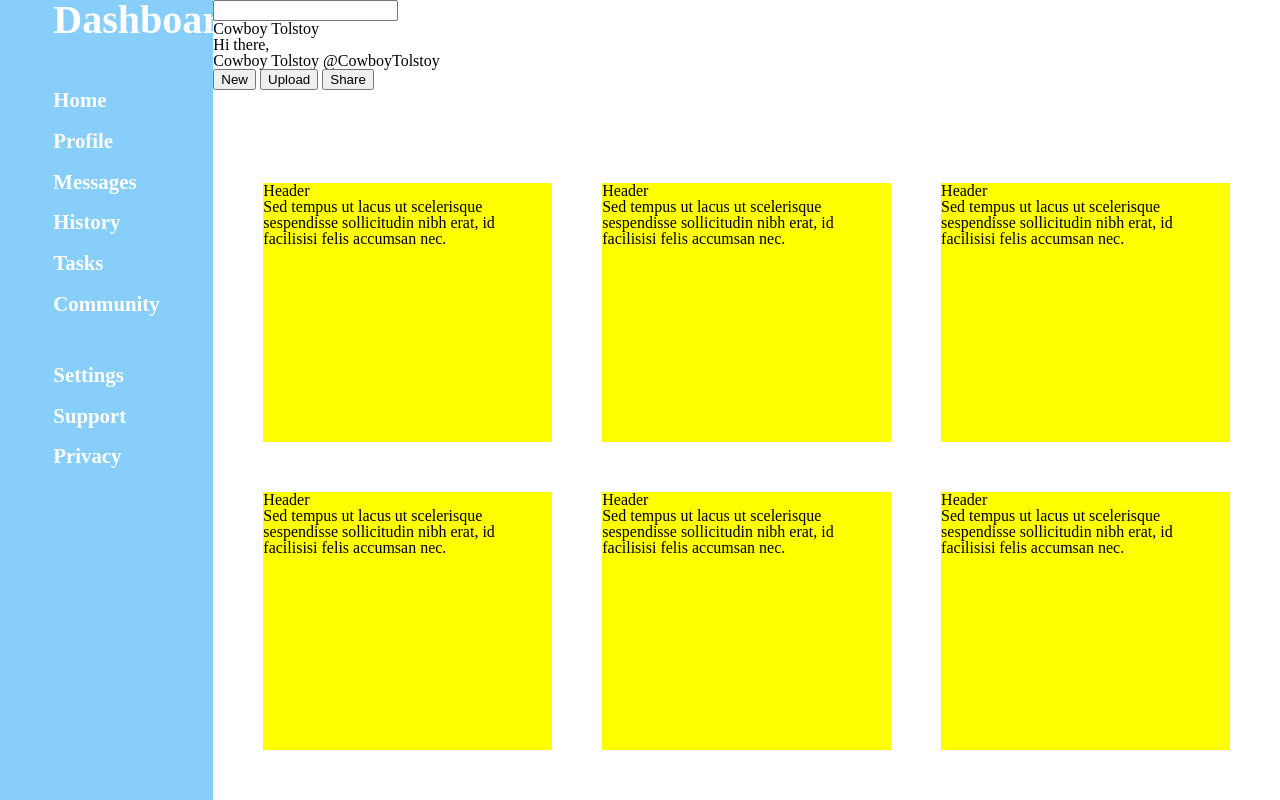
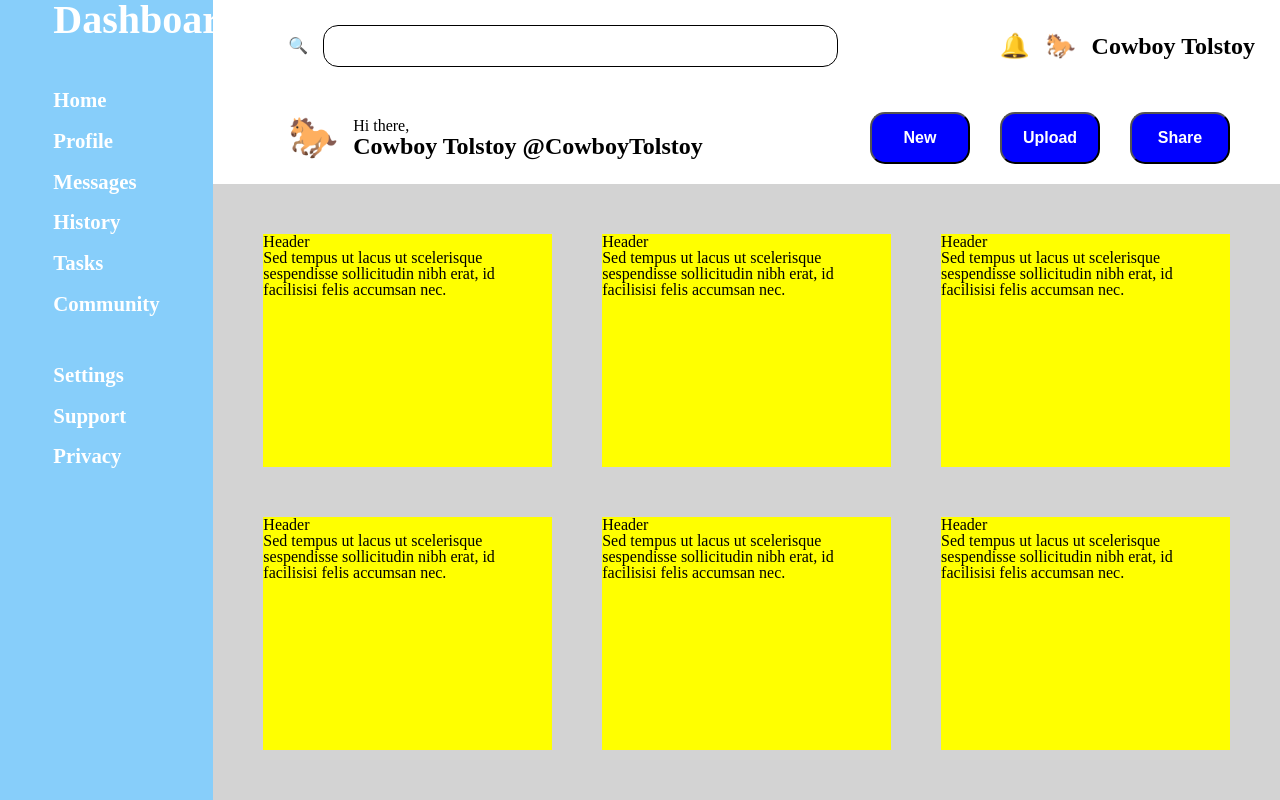
Before and after one commit to CowboyAragorn/Admin-dashboard, a plain HTML site: page index.html in a window 1280 px wide. Drawn offline with Linux system fonts and the light colour scheme.

Commit message:
feat: rudimentary search bar container

```diff
--- a/index.html
+++ b/index.html
@@ -27,23 +27,22 @@
         </div>
         <div id="searchContainer">
             <div id="topSearchContainer">
-                <div id="searchContainer">
-                    <div class="icon"></div>
-                    <input type="text">
+                <div id="searchBarContainer">
+                    <div class="icon">&#128269</div>
+                    <input id="searchBar" type="text">
                 </div>
                 <div id="profileIconContainer">
-                    <div class="icon"></div>
-                    <div class="profileIcon"></div>
+                    <div class="icon">&#128276</div>
+                    <div class="profileIcon">&#128014</div>
                     <div id="name">Cowboy Tolstoy</div>
                 </div>
             </div>
             <div id="bottomSearchContainer">
-                <profileContainer>
-                    <div id="largerProfileIcon" class="profileIcon"></div>
-                    <div id="hiMessage">Hi there,</div>
-                    <div id="userName">Cowboy Tolstoy @CowboyTolstoy</div>
+                <profileContainer id="profileContainer">
+                    <div id="largerProfileIcon" class="profileIcon">&#128014</div>
+                    <div id="hiMessage">Hi there,<br><span id="username">Cowboy Tolstoy @CowboyTolstoy</span></div>
                 </profileContainer>
-                <interactBtnContainer>
+                <interactBtnContainer id="interactBtnContainer">
                     <button class="interactBtn">New</button>
                     <button class="interactBtn">Upload</button>
                     <button class="interactBtn">Share</button>
--- a/style.css
+++ b/style.css
@@ -96,12 +96,95 @@ body{
     text-align: left;
     margin-left: 25%;
 }
+#searchContainer{
+    display: grid;
+    grid-template-columns: 1fr 2fr;
+    grid-template-rows: 1fr 1fr;
+    align-items: center;
+}
+#topSearchContainer{
+    grid-row: 1/2;
+    grid-column: 1/3;
+    display: grid;
+    grid-template-columns: 2fr 1fr;
+    align-items: center;
+    padding: 25px;
+
+}
+#searchBarContainer{
+    display: flex;
+    justify-content: flex-start;
+    align-items: center;
+    padding-left: 50px;
+    gap: 15px;
+}
+    #searchBar{
+        width: 80%;
+        height: 30px;
+        border: none;
+        border-radius: 15px;
+        border: black solid 1pt;
+        padding: 5px;
+    }
+#profileIconContainer{
+    display: flex;
+    justify-content: flex-end;
+    gap: 1rem;
+    font-size: 1.5rem;
+    font-weight: bold;
+}
+    #profileIcon{
+        border: solid 1pt black;
+        padding: 10px;
+        border-radius: 15px;
+    }
+#bottomSearchContainer{
+    grid-row: 2/3;
+    grid-column: 1/3;
+    display: grid;
+    grid-template-columns: 1fr 1fr;
+    align-items: center;
+}
+    #profileContainer{
+        display: flex;
+        justify-content: flex-start;
+        align-items: center;
+        padding-left: 75px;
+        gap: 15px;
+    }
+        #largerProfileIcon{
+            font-size: 2.5rem;
+        }
+        #hiMessage{
+            font-size: 1rem;
+        }
+        #username{
+            font-size: 1.5rem;
+            font-weight: bold;
+        }
+    #interactBtnContainer{
+        display: flex;
+        justify-content: flex-end;
+        gap: 30px;
+        margin-right: 50px;
+    }
+        .interactBtn{
+            border-radius: 15px;
+            padding: 15px;
+            width: 100px;
+            background-color: blue;
+            font-weight: bold;
+            color: white;
+            font-size: 1rem;
+        }
+
 #contentContainer{
     display: grid;
     grid-template-columns: repeat(3, 1fr);
     grid-template-rows: repeat(3,1ft);
     gap: 50px;
-    margin: 50px
+    padding: 50px;
+    background-color: lightgrey;
 }
 .project{
     background-color: yellow;
```
